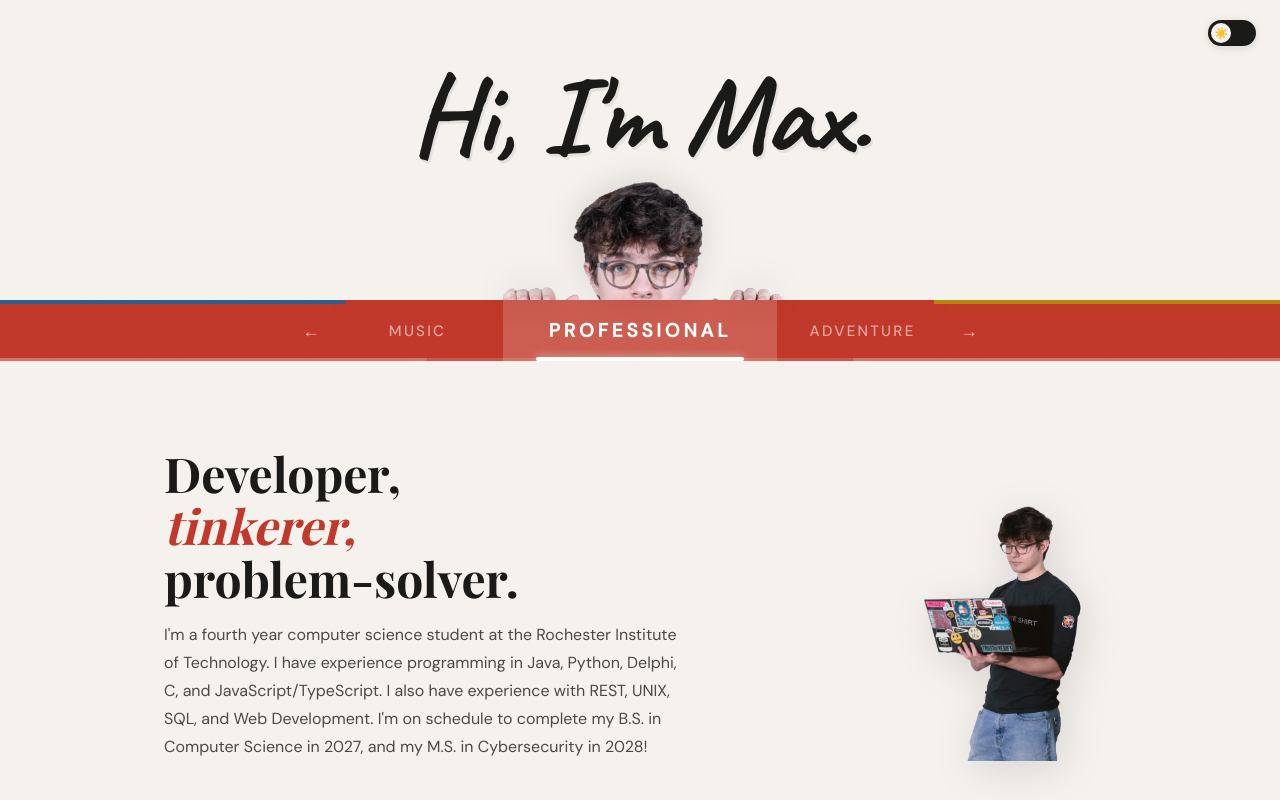
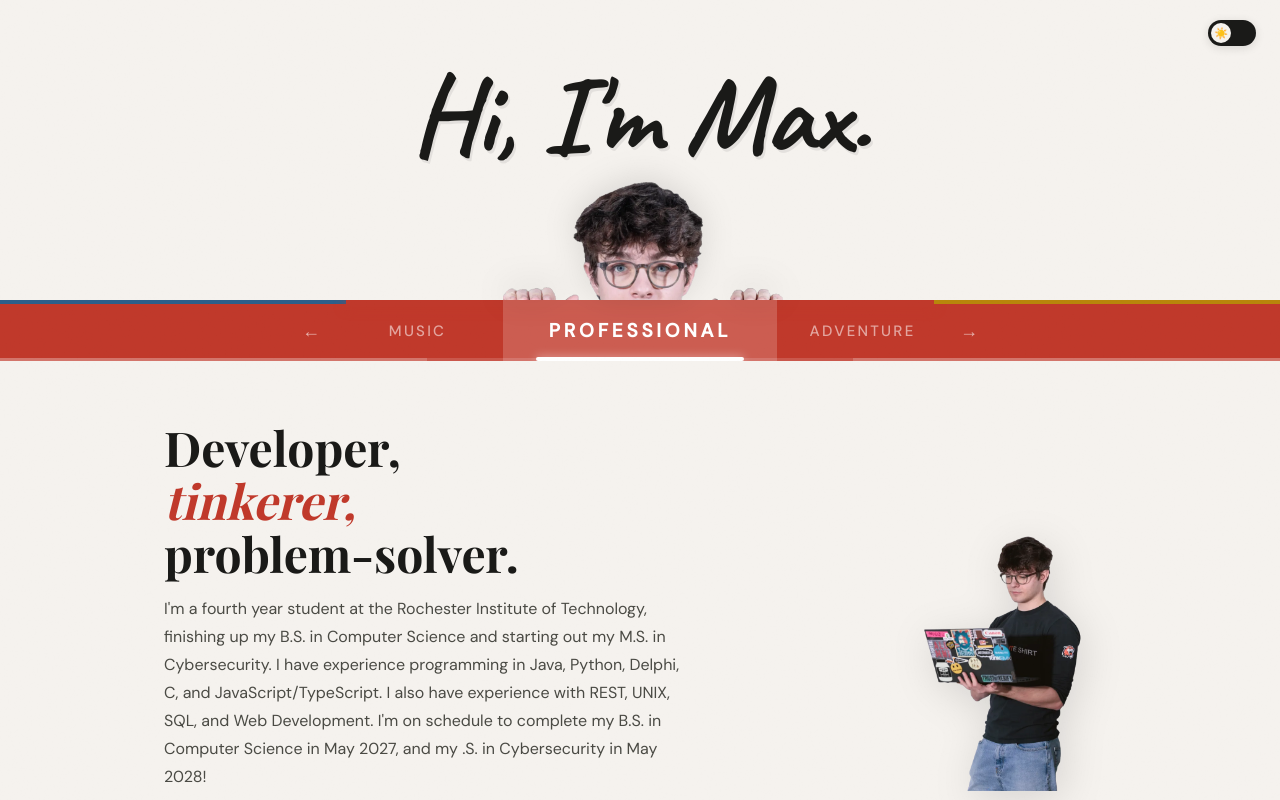
Before and after one commit to Lilskibby/Lilskibby.github.io, a React (Vite) app: page / in a window 1280 px wide. Shown: the top 800 px of the page. Built offline with nearby package versions, Linux system fonts and the light colour scheme; a web font is replaced by a local one.

Commit message:
Update Bio

```diff
--- a/src/sections/ProfessionalSection.jsx
+++ b/src/sections/ProfessionalSection.jsx
@@ -39,10 +39,11 @@ export default function ProfessionalSection({ active }) {
               problem-solver.
             </h2>
             <p>
-              I'm a fourth year computer science student at the Rochester Institute of Technology.
-              I have experience programming in Java, Python, Delphi, C, and JavaScript/TypeScript. I
-              also have experience with REST, UNIX, SQL, and Web Development. I'm on schedule to
-              complete my B.S. in Computer Science in 2027, and my M.S. in Cybersecurity in 2028!
+              I'm a fourth year student at the Rochester Institute of Technology, finishing up my B.S. in
+              Computer Science and starting out my M.S. in Cybersecurity. I have experience programming in Java, Python,
+              Delphi, C, and JavaScript/TypeScript. I also have experience with REST, UNIX, SQL, and Web
+              Development. I'm on schedule to complete my B.S. in Computer Science in May 2027, and my
+              .S. in Cybersecurity in May 2028!
             </p>
           </div>
           <img
```
